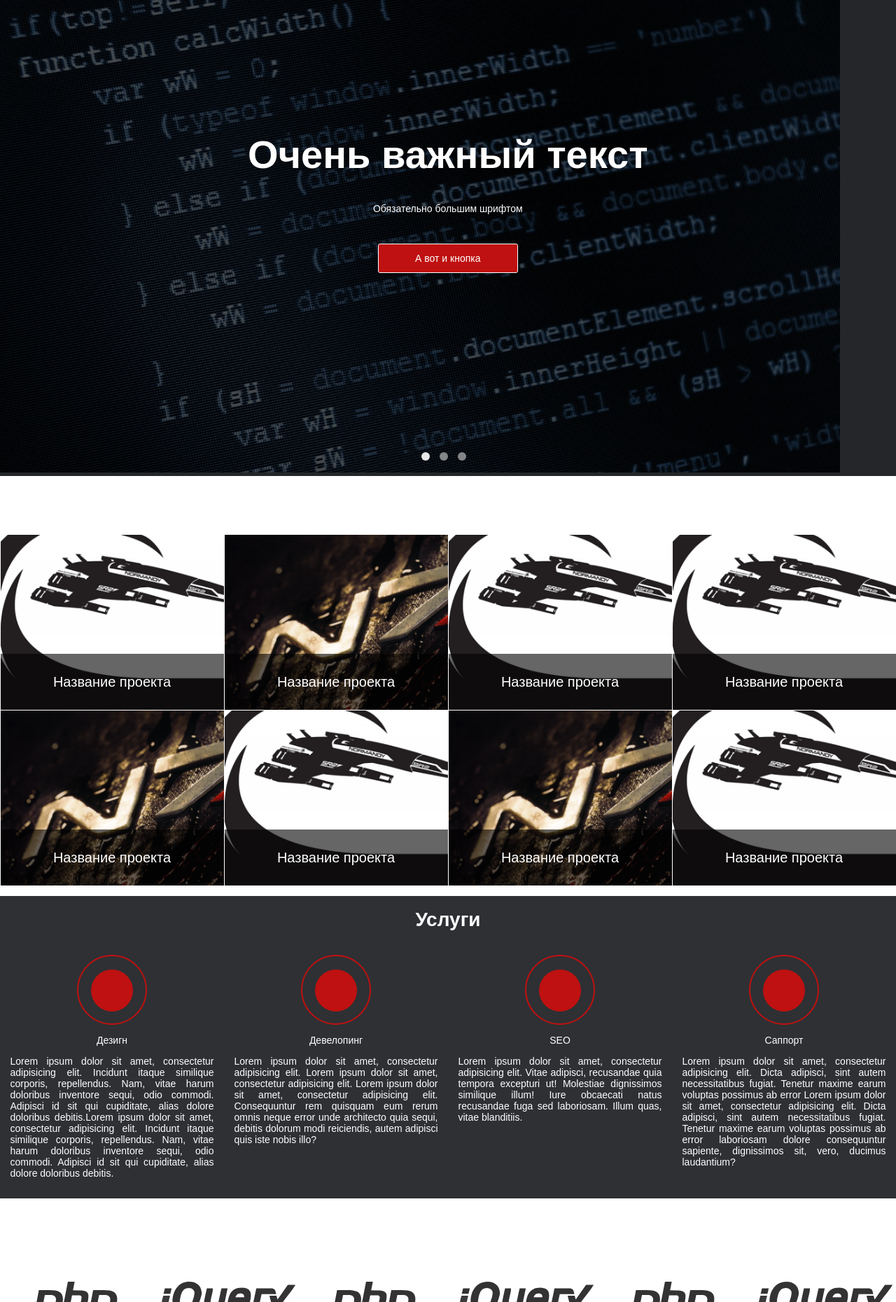
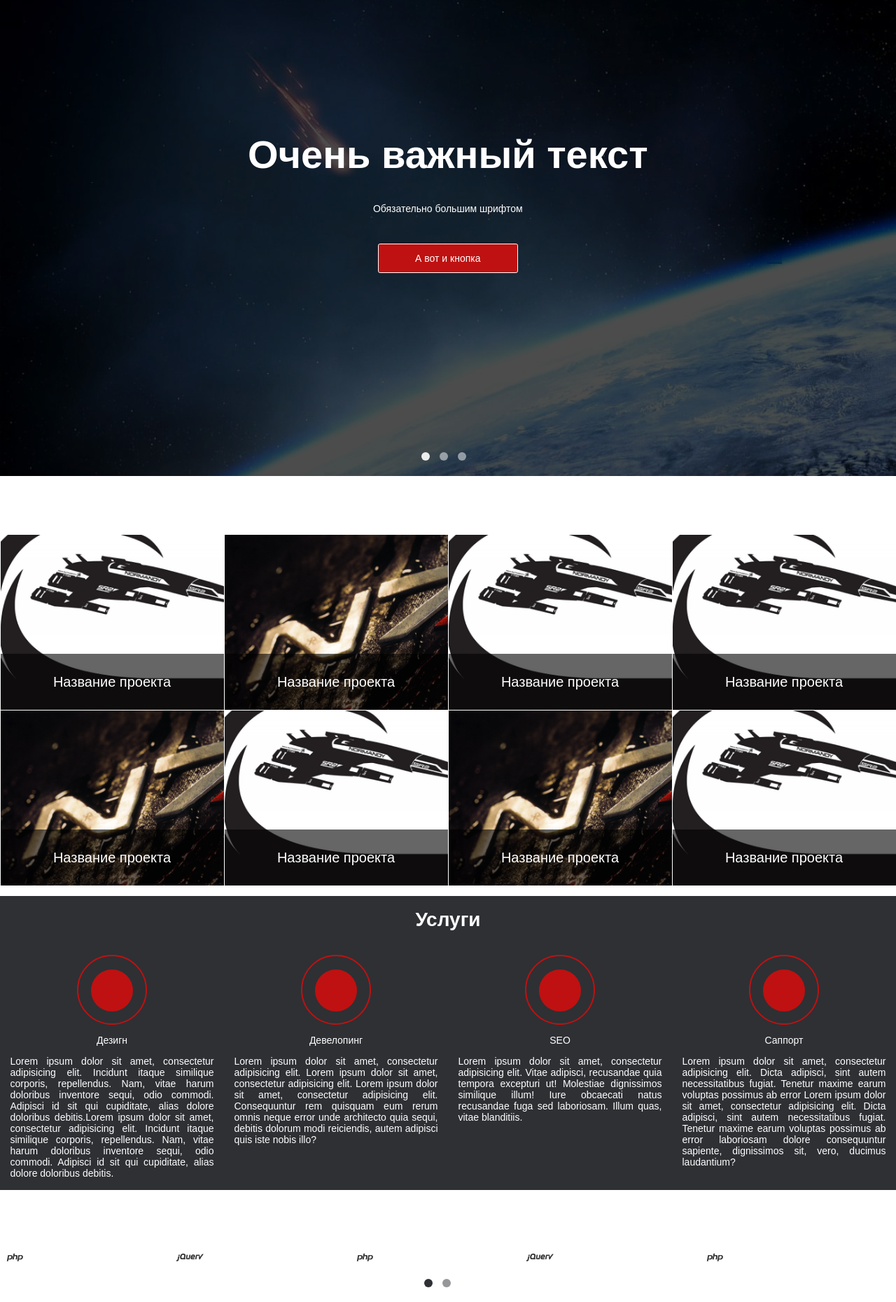
Before and after one commit to Arikito/wbkng, a PHP site: page / in a window 1280 px wide. Shown: the part 120-1980 px from the top of the page at 70% size. Run offline with PHP 8.4, Linux system fonts and the light colour scheme.

Commit message:
Мобильная версия

```diff
--- a/compiled/css/style.css
+++ b/compiled/css/style.css
@@ -133,16 +133,15 @@
 .accent_button:hover { background-color: #d61313; }
 
 .banner_wrap { position: relative; background: #242629; color: #fff; }
-.banner_wrap img { -webkit-filter: brightness(0.3); filter: brightness(0.3); }
-.banner_wrap .owl-theme .owl-controls .owl-page span { background: #2e3034; }
 .banner_wrap .owl-carousel .owl-wrapper-outer { height: calc(100vh - 120px); }
 .banner_wrap .owl-carousel .owl-item { width: 100vw; }
-.banner_wrap .owl-theme .owl-controls { position: absolute; bottom: 1em; left: calc(50% - 45px); }
-.banner_wrap .owl-theme .owl-controls .owl-page span { background: #fff; opacity: 0.5; }
-.banner_wrap .owl-theme .owl-controls .owl-page.active span, .banner_wrap .owl-theme .owl-controls .owl-page span:hover { background: #fff; opacity: 0.9; }
-.banner_wrap .banner_text { position: absolute; z-index: 1; top: 20%; left: calc(50% - 300px); text-align: center; padding: 1em; }
-.banner_wrap .banner_text h1 { font-size: 4em; }
-.banner_wrap .bunner_btn { width: 200px; margin: 3em auto; border: 1px solid #fff; }
+.banner_wrap .owl-carousel .owl-item img { -webkit-filter: brightness(0.3); filter: brightness(0.3); }
+.banner_wrap .owl-carousel .owl-controls { position: absolute; bottom: 1em; left: calc(50% - 45px); }
+.banner_wrap .owl-carousel .owl-controls .owl-page span { background: #fff; opacity: 0.5; }
+.banner_wrap .owl-carousel .owl-controls .owl-page.active span, .banner_wrap .owl-carousel .owl-controls .owl-page span:hover { background: #fff; opacity: 0.9; }
+.banner_wrap .banner_info { position: absolute; z-index: 1; top: 20%; left: calc(50% - 300px); text-align: center; padding: 1em; }
+.banner_wrap .banner_info h1 { font-size: 4em; }
+.banner_wrap .banner_info .bunner_btn { width: 200px; margin: 3em auto; border: 1px solid #fff; }
 
 .projects_wrap, .technologies_wrap, .something_wrap { background-color: #fff; padding: 1em 0; }
 
@@ -166,14 +165,14 @@
 .project img, .service img, .technology img, .point_about img { display: block; max-height: 250px; }
 .project p, .service p, .technology p, .point_about p { text-align: center; }
 
-.service { min-height: 300px; background: transparent; padding: 1em; }
+.service { min-height: 300px; height: 350px; background: transparent; padding: 1em; }
 .service .service_icon { width: 100px; height: 100px; margin: 0 auto; border: 2px solid #bf1111; border-radius: 50%; }
 .service .service_icon .sub_service_icon { width: 60px; height: 60px; margin: 20% auto; background-color: #bf1111; border-radius: 50%; }
 .service .service_descr { text-align: justify; }
 
 .technology img { display: block; margin: 0 auto; }
 
-.point_about { margin: 0 auto; width: 200px; height: 200px; border-radius: 50%; background-color: #bf1111; }
+.point_about { margin: 1em auto; width: 200px; height: 200px; border-radius: 50%; background-color: #bf1111; }
 
 .overlay { background: transparent; position: relative; width: 100%; height: 450px; top: 450px; margin-top: -450px; }
 
@@ -199,9 +198,9 @@
 
 .magic_sidebar { position: fixed; right: 0; top: 0px; bottom: 0; width: 100px; }
 .magic_sidebar .nav { padding: 0px; list-style-type: none; margin-top: 200px; }
-.magic_sidebar .nav .sidebar_item { margin-top: 100px; padding: 0px; background: #fff; }
+.magic_sidebar .nav .sidebar_item { margin-top: 100px; padding: 0px; background: #fff; border: 1px solid #bf1111; border-top-left-radius: .2em; border-bottom-left-radius: .2em; }
 .magic_sidebar .nav .sidebar_item a { display: block; text-align: center; line-height: 40px; color: #000; }
-.magic_sidebar .nav .active { background: #bf1111; }
+.magic_sidebar .nav .active { background: #bf1111; border: 1px solid #fff; }
 .magic_sidebar .nav .active a { color: #fff; }
 
 .packages_block { display: flex; justify-content: center; margin: 0 auto; color: #000; margin-top: 60px; margin-bottom: 60px; }
--- a/index.html
+++ b/index.html
@@ -35,13 +35,13 @@
 	</header>
 	<section class="content">
 		<div class="banner_wrap">
-				<div class="banner_text">
+				<div class="banner_info">
 					<h1>Очень важный текст</h1>
 					<p>Обязательно большим шрифтом</p>
 					<div class="bunner_btn accent_button">А вот и кнопка</div>
 				</div>
 				<div id="owl-banner" class="owl-carousel owl-theme owl_banner">
-					<img src="/compiled/img/bg.jpg" alt="slide">
+					<img src="/compiled/img/earth.jpg" alt="slide">
 					<img src="/compiled/img/mass.jpg" alt="slide">
 					<img src="/compiled/img/test_image.jpg" alt="slide">
 				</div>
@@ -51,7 +51,7 @@
 				<h1>Последние работы</h1>
 				<div class="container">
 					<div class="row">
-						<div class="col-xs-12 col-md-3">
+						<div class="col-xs-12 col-md-3 col-sm-4">
 							<div class="project">
 								<div class="project_title">
 									<p>Название проекта</p>
@@ -59,7 +59,7 @@
 								<img src="/compiled/img/mass.jpg">
 							</div>
 						</div>
-						<div class="col-xs-12 col-md-3">
+						<div class="col-xs-12 col-md-3 col-sm-4">
 							<div class="project">
 								<div class="project_title">
 									<p>Название проекта</p>
@@ -67,7 +67,7 @@
 								<img src="/compiled/img/test_image.jpg">
 							</div>
 						</div>
-						<div class="col-xs-12 col-md-3">
+						<div class="col-xs-12 col-md-3 col-sm-4">
 							<div class="project">
 								<div class="project_title">
 									<p>Название проекта</p>
@@ -75,7 +75,7 @@
 								<img src="/compiled/img/mass.jpg">
 							</div>
 						</div>
-						<div class="col-xs-12 col-md-3">
+						<div class="col-xs-12 col-md-3 col-sm-4">
 							<div class="project">
 								<div class="project_title">
 									<p>Название проекта</p>
@@ -83,7 +83,7 @@
 								<img src="/compiled/img/mass.jpg">
 							</div>
 						</div>
-						<div class="col-xs-12 col-md-3">
+						<div class="col-xs-12 col-md-3 col-sm-4">
 							<div class="project">
 								<div class="project_title">
 									<p>Название проекта</p>
@@ -91,7 +91,7 @@
 								<img src="/compiled/img/test_image.jpg">
 							</div>
 						</div>
-						<div class="col-xs-12 col-md-3">
+						<div class="col-xs-12 col-md-3 col-sm-4">
 							<div class="project">
 								<div class="project_title">
 									<p>Название проекта</p>
@@ -99,7 +99,7 @@
 								<img src="/compiled/img/mass.jpg">
 							</div>
 						</div>
-						<div class="col-xs-12 col-md-3">
+						<div class="col-xs-12 col-md-3 col-sm-4">
 							<div class="project">
 								<div class="project_title">
 									<p>Название проекта</p>
@@ -107,7 +107,7 @@
 								<img src="/compiled/img/test_image.jpg">
 							</div>
 						</div>
-						<div class="col-xs-12 col-md-3">
+						<div class="col-xs-12 col-md-3 col-sm-4">
 							<div class="project">
 								<div class="project_title">
 									<p>Название проекта</p>
@@ -124,28 +124,28 @@
 				<h1>Услуги</h1>
 				<div class="container">
 					<div class="row">
-						<div class="col-xs-12 col-md-3">
+						<div class="col-xs-12 col-md-3 col-sm-6">
 							<div class="service">
 								<div class="service_icon"><div class="sub_service_icon"></div></div>
 								<p>Дезигн</p>
 								<p class="service_descr">Lorem ipsum dolor sit amet, consectetur adipisicing elit. Incidunt itaque similique corporis, repellendus. Nam, vitae harum doloribus inventore sequi, odio commodi. Adipisci id sit qui cupiditate, alias dolore doloribus debitis.Lorem ipsum dolor sit amet, consectetur adipisicing elit. Incidunt itaque similique corporis, repellendus. Nam, vitae harum doloribus inventore sequi, odio commodi. Adipisci id sit qui cupiditate, alias dolore doloribus debitis.</p>
 							</div>
 						</div>
-						<div class="col-xs-12 col-md-3">
+						<div class="col-xs-12 col-md-3 col-sm-6">
 							<div class="service">
 								<div class="service_icon"><div class="sub_service_icon"></div></div>
 								<p>Девелопинг</p>
 								<p class="service_descr">Lorem ipsum dolor sit amet, consectetur adipisicing elit. Lorem ipsum dolor sit amet, consectetur adipisicing elit. Lorem ipsum dolor sit amet, consectetur adipisicing elit. Consequuntur rem quisquam eum rerum omnis neque error unde architecto quia sequi, debitis dolorum modi reiciendis, autem adipisci quis iste nobis illo?</p>
 							</div>
 						</div>
-						<div class="col-xs-12 col-md-3">
+						<div class="col-xs-12 col-md-3 col-sm-6">
 							<div class="service">
 								<div class="service_icon"><div class="sub_service_icon"></div></div>
 								<p>SEO</p>
 								<p class="service_descr">Lorem ipsum dolor sit amet, consectetur adipisicing elit. Vitae adipisci, recusandae quia tempora excepturi ut! Molestiae dignissimos similique illum! Iure obcaecati natus recusandae fuga sed laboriosam. Illum quas, vitae blanditiis.</p>
 							</div>
 						</div>
-						<div class="col-xs-12 col-md-3">
+						<div class="col-xs-12 col-md-3 col-sm-6">
 							<div class="service">
 								<div class="service_icon"><div class="sub_service_icon"></div></div>
 								<p>Саппорт</p>
@@ -160,23 +160,23 @@
 			<div class="page_wrap">
 				<h1>Технологии</h1>
 				<div class="container">
-					<div class="row">
-						<div class="col-xs-12 col-md-2 technology">
+					<div id="owl-techn" class="row owl-carousel owl-theme">
+						<div class="col-xs-12 col-md-2 col-sm-2 technology">
 							<img src="/compiled/img/php.svg" class="svg">
 						</div>
-						<div class="col-xs-12 col-md-2 technology">
+						<div class="col-xs-12 col-md-2 col-sm-2 technology">
 							<img src="/compiled/img/jquery.svg" class="svg">
 						</div>
-						<div class="col-xs-12 col-md-2 technology">
+						<div class="col-xs-12 col-md-2 col-sm-2 technology">
 							<img src="/compiled/img/php.svg" class="svg">
 						</div>
-						<div class="col-xs-12 col-md-2 technology">
+						<div class="col-xs-12 col-md-2 col-sm-2 technology">
 							<img src="/compiled/img/jquery.svg" class="svg">
 						</div>
-						<div class="col-xs-12 col-md-2 technology">
+						<div class="col-xs-12 col-md-2 col-sm-2 technology">
 							<img src="/compiled/img/php.svg" class="svg">
 						</div>
-						<div class="col-xs-12 col-md-2 technology">
+						<div class="col-xs-12 col-md-2 col-sm-2 technology">
 							<img src="/compiled/img/jquery.svg" class="svg">
 						</div>
 					</div>
@@ -188,19 +188,19 @@
 				<h1>О нас</h1>
 				<div class="container">
 					<div class="row">
-						<div class="col-xs-12 col-md-3">
+						<div class="col-xs-12 col-md-3 col-sm-6">
 							<div class="point_about">
 							</div>
 						</div>
-						<div class="col-xs-12 col-md-3">
+						<div class="col-xs-12 col-md-3 col-sm-6">
 							<div class="point_about">
 							</div>
 						</div>
-						<div class="col-xs-12 col-md-3">
+						<div class="col-xs-12 col-md-3 col-sm-6">
 							<div class="point_about">
 							</div>
 						</div>
-						<div class="col-xs-12 col-md-3">
+						<div class="col-xs-12 col-md-3 col-sm-6">
 							<div class="point_about">
 							</div>
 						</div>
--- a/resources/js/app.js
+++ b/resources/js/app.js
@@ -13,6 +13,10 @@
 		stopOnHover: false,
 		autoHeight: false,
 		transitionStyle: "fade"
+	});
+	$("#owl-techn").owlCarousel({
+		// items: 4,
+		autoPlay: 5000
 	});
 
 	$('.menu_toggle_js').on('click', function(){
--- a/resources/sass/style.scss
+++ b/resources/sass/style.scss
@@ -42,37 +42,33 @@
 	position: relative;
 	background: #242629;
 	color: #fff;
+	.owl-carousel{
+		.owl-wrapper-outer{
+			height: calc(100vh - 120px);
+		}
+		.owl-item{
+			width: 100vw;
 			img{
-		// display: block;
-		// width: 100%;
-		// height: 100%;
 				-webkit-filter: brightness(0.30);
 				filter: brightness(0.30);
 			}
-	.owl-theme .owl-controls .owl-page span{
-		background: #2e3034;
 		}
-	.owl-carousel .owl-wrapper-outer{
-		height: calc(100vh - 120px);
-	}
-	.owl-carousel .owl-item{
-		width: 100vw;
-	}
-	.owl-theme .owl-controls {
+		.owl-controls{
 			position: absolute;
 			bottom: 1em;
 			left: calc(50% - 45px);
-	}
-	.owl-theme .owl-controls .owl-page span{
+			.owl-page span{
 				background: #fff;
 				opacity: 0.5;
 			}
-	.owl-theme .owl-controls .owl-page.active span,
-	.owl-theme .owl-controls .owl-page span:hover{
+			.owl-page.active span,
+			.owl-page span:hover{
 				background: #fff;
 				opacity: 0.9;
 			}
-	.banner_text{
+		}
+	}
+	.banner_info{
 		position: absolute;
 		z-index: 1;
 		top: 20%;
@@ -82,11 +78,11 @@
 		h1{
 			font-size: 4em;
 		}
-	}
 		.bunner_btn{
 			width: 200px;
 			margin: 3em auto;
 			border: 1px solid #fff;
+		}
 	}
 }
 .projects_wrap,
@@ -169,6 +165,7 @@
 }
 .service{
 	min-height: 300px;
+	height: 350px;
 	background: transparent;
 	padding: 1em;
 	.service_icon{
@@ -196,7 +193,7 @@
 	}
 }
 .point_about{
-	margin: 0 auto;
+	margin: 1em auto;
 	width: 200px;
 	height: 200px;
 	border-radius: 50%;
@@ -292,6 +289,9 @@
 			margin-top: 100px;
 			padding: 0px;
 			background: $white;
+			border: 1px solid #bf1111;
+			border-top-left-radius: .2em;
+			border-bottom-left-radius: .2em;
 			a {
 				display: block;
 				text-align: center;
@@ -302,6 +302,7 @@
 		.active {
 			// @extend .accent_button;
 			background: $accent;
+			border: 1px solid $white;
 			a {
 				color: $white;
 			}
```
Also changed, not shown: compiled/js/app.min.js (+1 -1 lines), 1 other file. Lines whose indentation alone changed are shown as unchanged.
